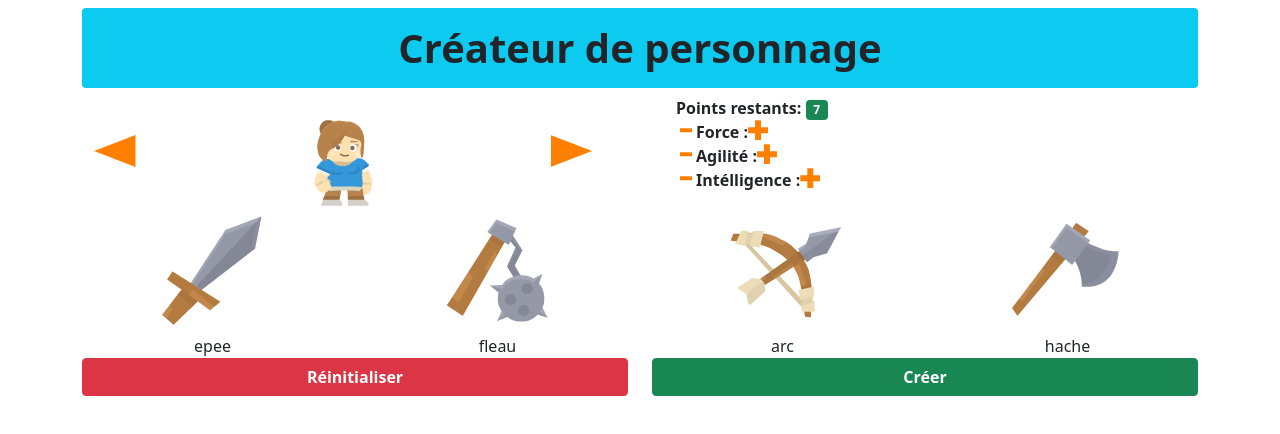
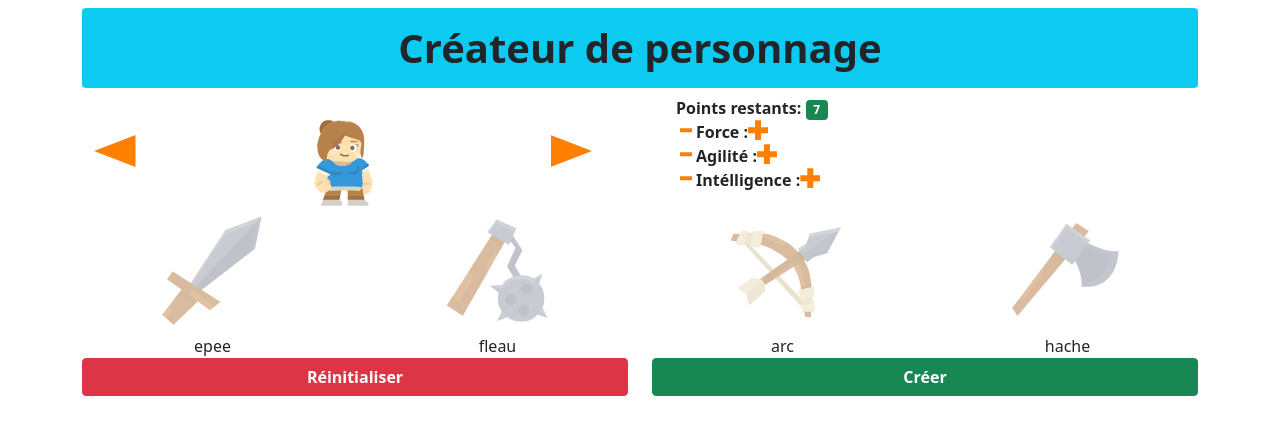
Before and after one commit to Chaambane/joueurs, a React (Create React App) app: page / in a window 1280 px wide. Shown: the top 434 px of the page. Built offline with nearby package versions, Linux system fonts and the light colour scheme.

Commit message:
feat(armes) add function choixArmePersonnage to choose and assign a weapon to the character

```diff
--- a/src/components/Armes/Arme/Arme.js
+++ b/src/components/Armes/Arme/Arme.js
@@ -1,9 +1,16 @@
 import React from 'react';
 
 const armes = (props) => (
-    <div>
+    <div onClick={props.changeArmePerso}>
         <div>
-            <img src={props.imgArme} alt={props.children} />
+            <img
+                src={props.imgArme}
+                alt={props.children}
+                style={{
+                    cursor: 'pointer',
+                    opacity: props.etatArme? 1 : 0.5
+                }}
+             />
         </div>
         <div>
             {props.children}
--- a/src/components/Armes/Armes.js
+++ b/src/components/Armes/Armes.js
@@ -24,8 +24,11 @@ const armes = (props) => {
                         default: return null;
                     }
                     return (
-                        <div className="col-3">
-                            <Arme key={arme} imgArme={choixArme}>{arme}</Arme>
+                        <div className="col-3" key={arme}>
+                            <Arme imgArme={choixArme}
+                                changeArmePerso={() => props.changeArmePerso(arme)} // On éxécute la méthode pour modifier la valeur de l'arme du personnage.
+                                etatArme={props.etatArme === arme} // Vérifie si l'état de arme dans les states du personnage sont égale au nom de l'arme.
+                            >{arme}</Arme>
                         </div>
                     )
                 })
--- a/src/containers/JoueursManager/JoueursManager.js
+++ b/src/containers/JoueursManager/JoueursManager.js
@@ -10,7 +10,8 @@ class JoueursManager extends Component {
             image: 1,
             force: 0,
             agilite: 0,
-            intelligence: 0
+            intelligence: 0,
+            arme: null
         },
         pointCarac: 7,
         armes: ["epee", "fleau", "arc", "hache"]
@@ -35,6 +36,7 @@ class JoueursManager extends Component {
             return{ personnage: newPersonnage }
         });
     };
+
     /**La fonction doit mettre à jour une caractéristique d'un joueur en rajouter des points tant que la caractéristique en contient moins de 5 et que pointCarac dans les state soit supérieur à 1. */
     handleRajouterPoints = (carac) => {
         this.setState((oldState) => {
@@ -64,6 +66,14 @@ class JoueursManager extends Component {
             }
         });
     };
+
+    /**La fonction handleChoixArmePersonnage reçoit en paramètre l'arme cliqué, ensuite on procède à la modification de la valeur du personnage en procédant à la fusion des données. */
+    handleChoixArmePersonnage = (arme) => {
+            const newPersonnage = {...this.state.personnage};
+            newPersonnage.arme = arme;
+            this.setState({personnage: newPersonnage});
+    }
+
     render() {
         return (
             <main className="container">
@@ -75,7 +85,10 @@ class JoueursManager extends Component {
                     enleverPoints={this.handleEnleverPoints}
                     rajouterPoints={this.handleRajouterPoints}
                 />
-                <Armes listeArmes = {this.state.armes}/>
+                <Armes listeArmes = {this.state.armes}
+                    changeArmePerso={this.handleChoixArmePersonnage}
+                    etatArme={this.state.personnage.arme}
+                />
                 <div className="row no-gutters">
                     <div className="col-6">
                         <Button clrBtn="btn-danger" clic={() => console.log("Réinitialiser")}>Réinitialiser</Button>
```
